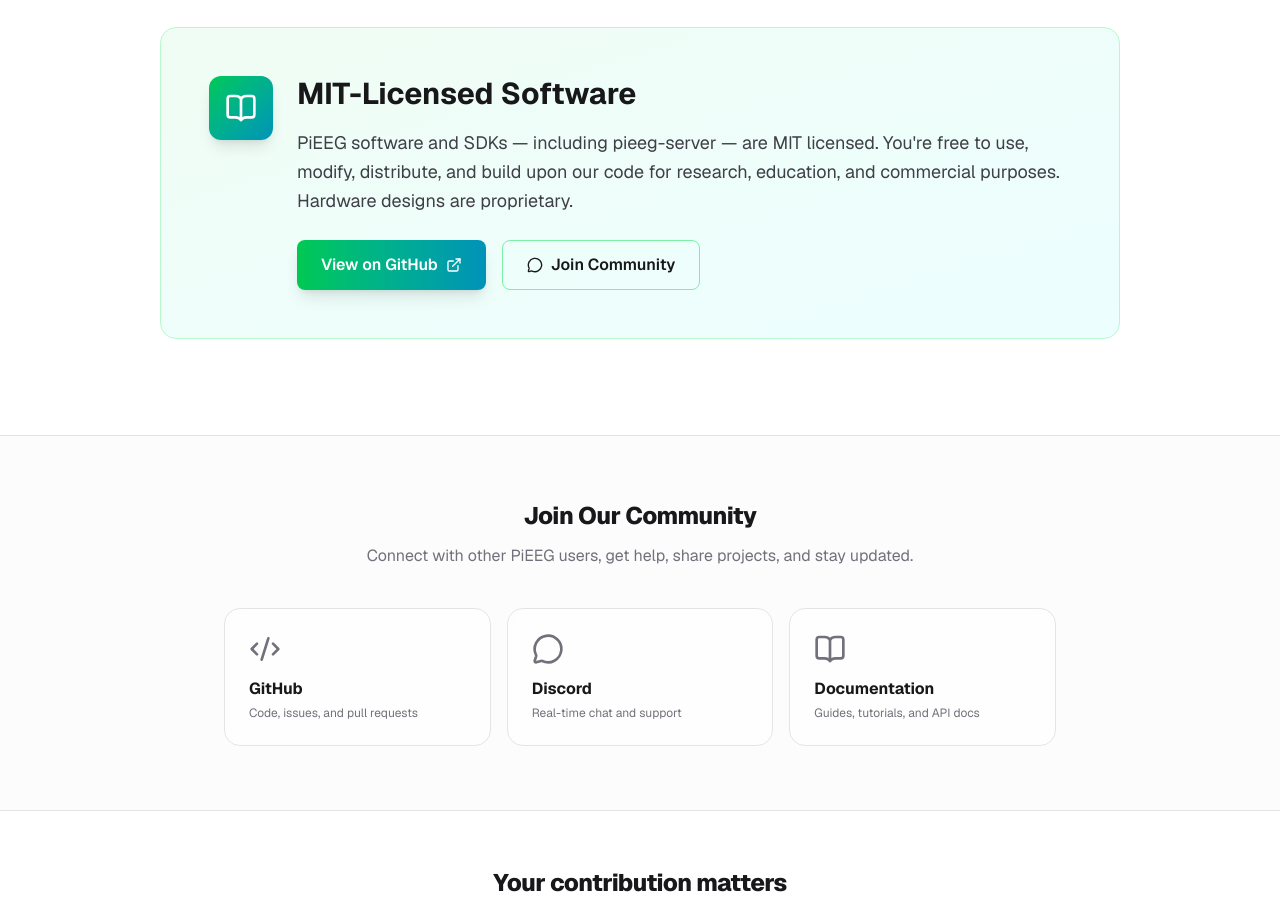
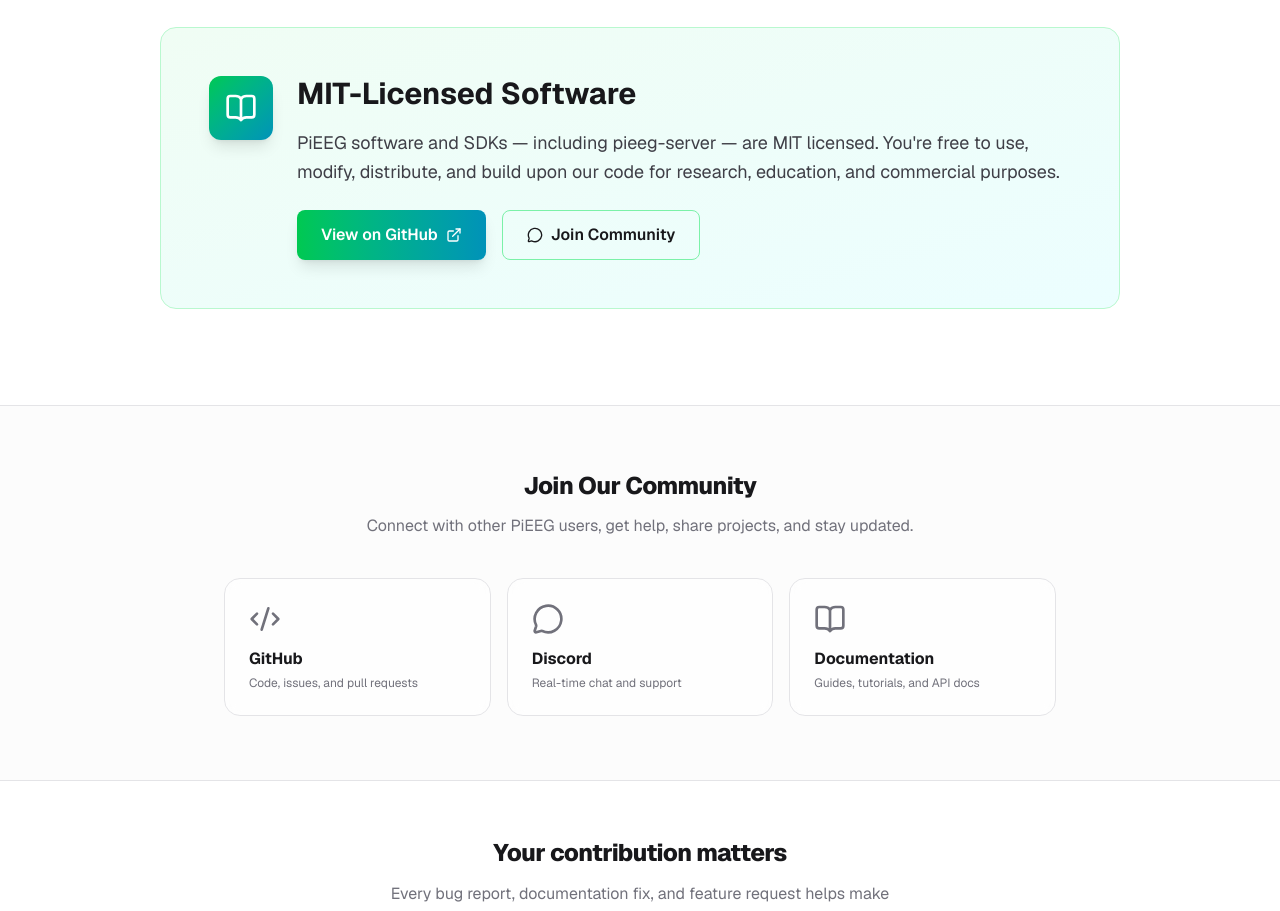
Before and after one commit to pieeg-club/PiEEG-com, a Next.js app: page /community in a window 1280 px wide. Shown: the part 3220-4131 px from the top of the page. Built offline with nearby package versions, Linux system fonts and the light colour scheme.

Commit message:
minor text update

```diff
--- a/src/app/community/page.tsx
+++ b/src/app/community/page.tsx
@@ -389,7 +389,7 @@ export default function OpenSourcePage() {
               <div>
                 <h2 className="text-3xl font-bold mb-4">MIT-Licensed Software</h2>
                 <p className="text-lg text-zinc-700 dark:text-zinc-300 mb-6 leading-relaxed">
-                  PiEEG software and SDKs — including pieeg-server — are MIT licensed. You&apos;re free to use, modify, distribute, and build upon our code for research, education, and commercial purposes. Hardware designs are proprietary.
+                  PiEEG software and SDKs — including pieeg-server — are MIT licensed. You&apos;re free to use, modify, distribute, and build upon our code for research, education, and commercial purposes.
                 </p>
                 <div className="flex flex-col sm:flex-row gap-4">
                   <a
--- a/src/app/hardware/page.tsx
+++ b/src/app/hardware/page.tsx
@@ -356,7 +356,7 @@ export default function ProductsPage() {
                   <div>
                     <h3 className="font-bold mb-1 text-sm">MIT-Licensed Software</h3>
                     <p className="text-zinc-500 dark:text-zinc-400 text-sm">
-                      Software and SDKs are MIT licensed. Fork, modify, and build on our code. Hardware designs are proprietary.
+                      Software and SDKs are MIT licensed. Fork, modify, and build on our code.
                     </p>
                   </div>
                 </div>
```
